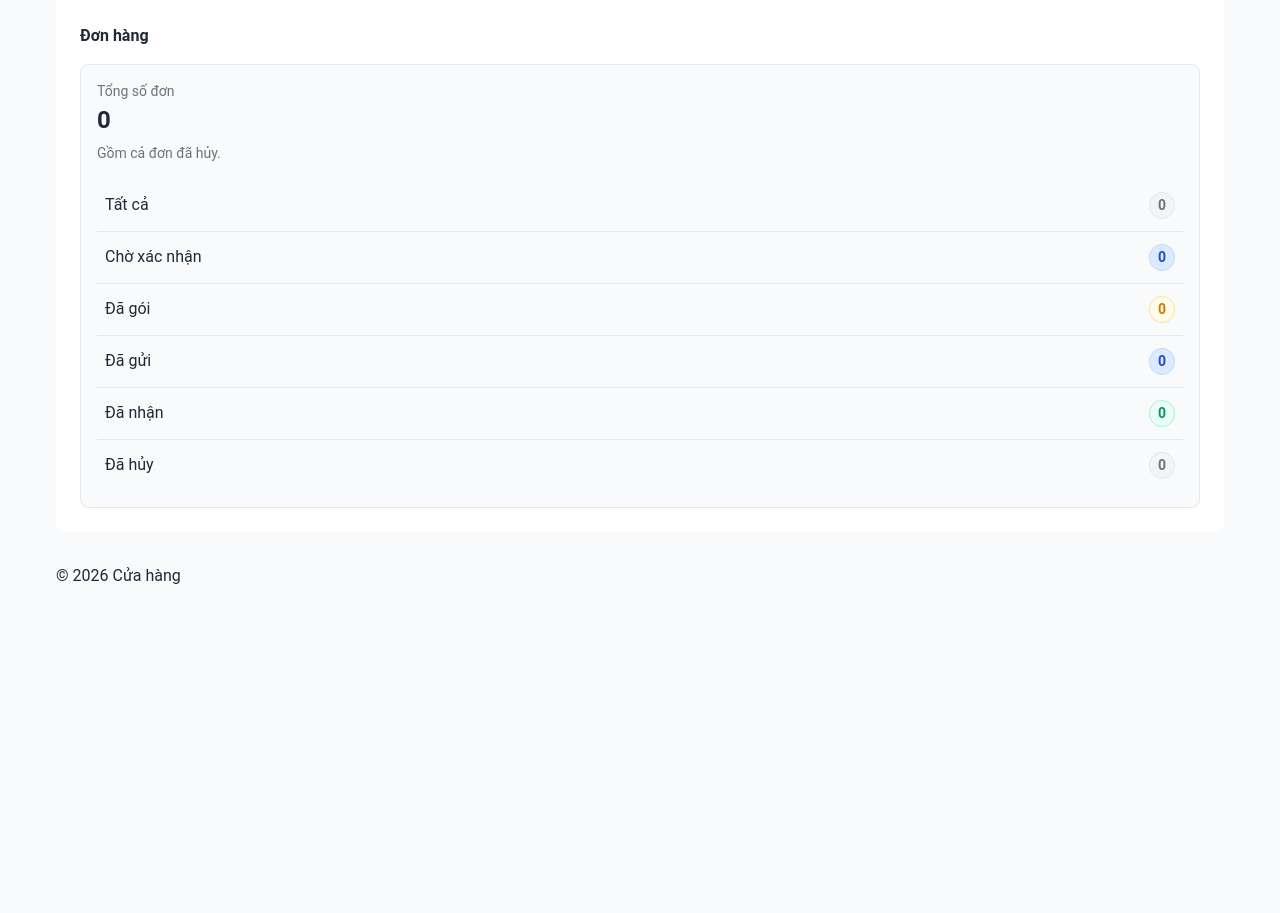
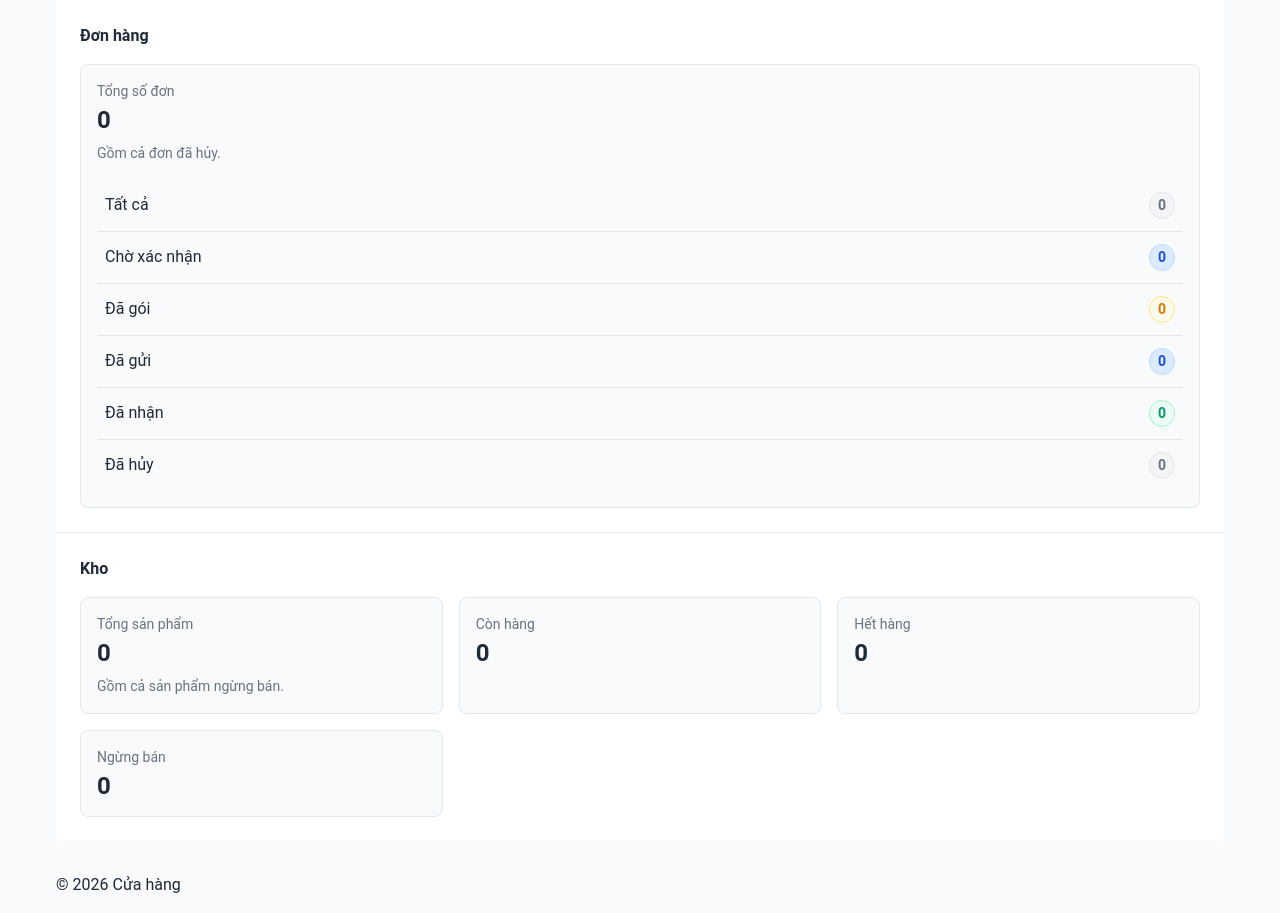
Before and after one commit to DangTAnh/StrWb, a Flask app: page /admin/stats in a window 1280 px wide. Shown: the part 281-1194 px from the top of the page. Before the commit the page ends 865 px from the top, so only its background shows below. Run offline with Flask 3, Linux system fonts and the light colour scheme; the visitor is signed in with stand-in values (Sample User, id 1); data that the repository does not hold is empty; some libraries are stand-ins or nearby versions.

Commit message:
feat(08-admin-stats-03): stats.html Kho section 4 stat-card

```diff
--- a/app/templates/admin/stats.html
+++ b/app/templates/admin/stats.html
@@ -41,6 +41,29 @@
         </ul>
       </div>
     </section>
+
+    <section class="stats-group">
+      <h2 class="stats-group-title">Kho</h2>
+      <div class="stats-grid">
+        <article class="stat-card">
+          <p class="stat-label">Tổng sản phẩm</p>
+          <p class="stat-value">{{ total_products }}</p>
+          <p class="stat-hint">Gồm cả sản phẩm ngừng bán.</p>
+        </article>
+        <article class="stat-card">
+          <p class="stat-label">Còn hàng</p>
+          <p class="stat-value">{{ in_stock }}</p>
+        </article>
+        <article class="stat-card">
+          <p class="stat-label">Hết hàng</p>
+          <p class="stat-value">{{ out_of_stock }}</p>
+        </article>
+        <article class="stat-card">
+          <p class="stat-label">Ngừng bán</p>
+          <p class="stat-value">{{ discontinued }}</p>
+        </article>
+      </div>
+    </section>
   </div>
 </div>
 {% endblock %}
```
